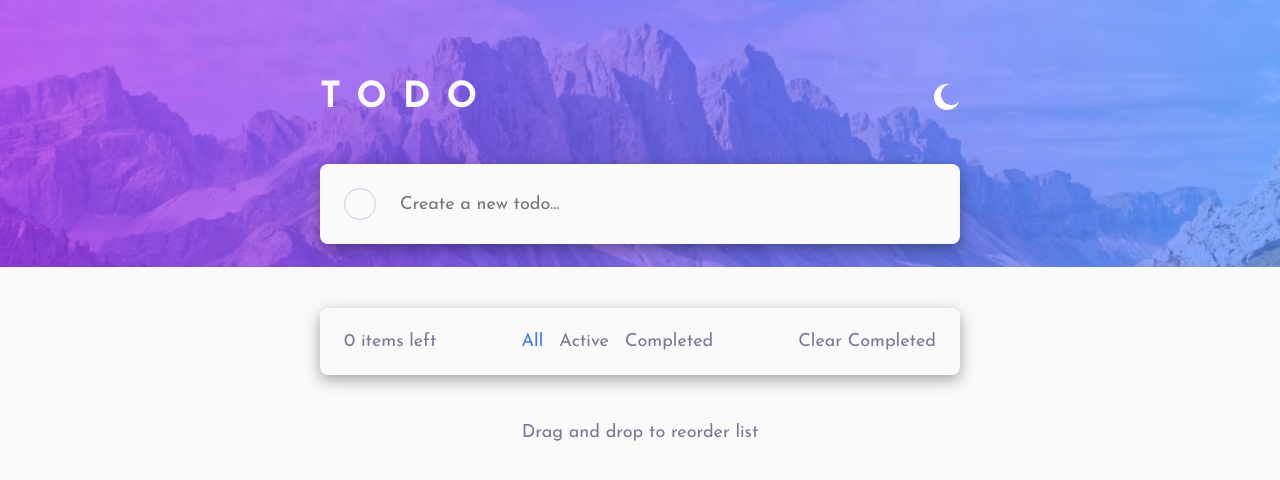
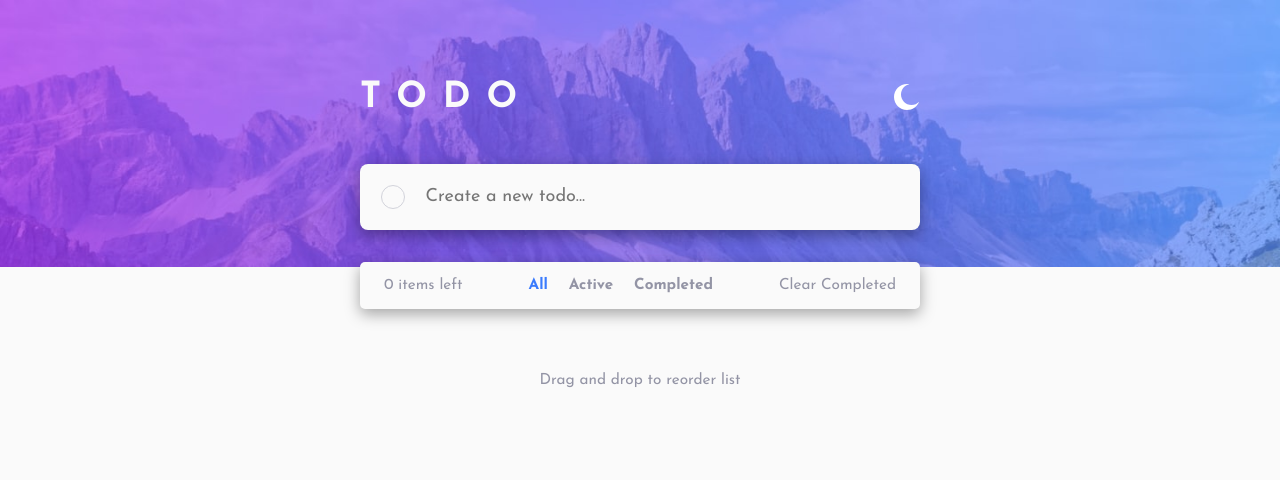
Before and after one commit to viniciusmontibeller/todo-list, a React (Vite) app: page / in a window 1280 px wide. Shown: the top 480 px of the page. Built offline with nearby package versions, Linux system fonts and the light colour scheme; the HTML template or start-up script is replaced by a standard one.

Commit message:
small adjustment to colors and theme colors

```diff
--- a/src/styles/abstracts/_colors.scss
+++ b/src/styles/abstracts/_colors.scss
@@ -3,7 +3,7 @@ $check-background: linear-gradient(120deg,hsl(192, 100%, 67%), hsl(280, 87%, 65%
 
 $very-light-gray: hsl(0, 0%, 98%);
 $very-light-grayish-blue: hsl(236, 33%, 92%);
-$light-grayish-blue: hsl(233, 11%, 84%);
+$lighter-grayish-blue: hsl(233, 11%, 84%);
 $dark-grayish-blue: hsl(236, 9%, 61%);
 $very-dark-grayish-blue: hsl(235, 19%, 35%);
 
@@ -11,6 +11,6 @@ $very-dark-blue: hsl(235, 21%, 11%);
 $very-dark-desaturated-blue: hsl(235, 24%, 19%);
 $light-grayish-blue: hsl(234, 39%, 85%);
 $light-grayish-blue-hover: hsl(236, 33%, 92%);
-$dark-grayish-blue: hsl(234, 11%, 52%);
-$very-dark-grayish-blue: hsl(233, 14%, 35%);
-$very-dark-grayish-blue-2: hsl(237, 14%, 26%);
+$darker-grayish-blue: hsl(234, 11%, 52%);
+$very-dark-gray-blue: hsl(233, 14%, 35%);
+$very-dark-gray-blue2: hsl(237, 14%, 26%);
--- a/src/styles/base/_base.scss
+++ b/src/styles/base/_base.scss
@@ -2,10 +2,6 @@
 @use "../theme" as *;
 
 body {
-    // background-image: url("../../../public/images/bg-desktop-light.jpg");
-    // background-size: contain;
-    // background-repeat: no-repeat;
-    // min-height: 100vh;
     font-family: $primary-font;
     font-size: $font-size;
     #root{
--- a/src/styles/components/_footer.scss
+++ b/src/styles/components/_footer.scss
@@ -4,13 +4,15 @@
 .footer {
     display: flex;
     justify-content: space-between;
-    padding: 1.5rem;
+    padding: 1rem 1.5rem;
+    font-size: $font-size * .85;
     @include themify($themes){
         color: themed("faded-text-color");
     }
     .todos-state {
         display: flex;
-        gap: 1rem;
+        gap: 1.3rem;
+        font-weight: 600;
     }
     .list-filter{
         &.active{
@@ -22,7 +24,7 @@
         transition: .2s ease-in-out;
         &:hover{
             @include themify($themes){
-                color: themed("text-color");
+                color: themed("text-hover");
             }
         }
     }
--- a/src/styles/components/_todo.scss
+++ b/src/styles/components/_todo.scss
@@ -11,7 +11,6 @@
 
     &:hover{
         .close-btn{
-            // display: flex;
             opacity: 1;
         }
     }
@@ -39,21 +38,21 @@
 
     }
     .check{
-        margin: 1.5rem;
+        margin: 1.3rem;
     }
     .close-btn {
-        margin: 1.5rem;
+        margin: 1.3rem;
         background-color: transparent;
         border: none;
         cursor: pointer;
         opacity: 0;
     }
     .submit-btn{
-        margin: 1.5rem;
+        margin: 1.3rem;
     }
     .check, .submit-btn{
-        height: 2rem;
-        width: 2rem;
+        height: 1.5rem;
+        width: 1.5rem;
         border-radius: 50%;
         background-color: transparent;
         cursor: pointer;
@@ -87,4 +86,7 @@
 .new.todo{
     border-radius: 8px;
     box-shadow: rgba(0, 0, 0, 0.35) 0px 5px 15px;
+    input{
+        caret-color: $bright-blue;
+    }
 }
--- a/src/styles/components/_todoList.scss
+++ b/src/styles/components/_todoList.scss
@@ -5,11 +5,11 @@
     @include themify($themes){
         background: themed("list-background");
     }
-    border-radius: 8px;
+    border-radius: 5px;
     box-shadow: rgba(0, 0, 0, 0.35) 0px 5px 15px;
-    margin-top: 4rem;
+    margin-top: 2rem;
     overflow: hidden;
-    margin-bottom: 3rem;
+    margin-bottom: 4rem;
     .todo{
         @include themify($themes){
             border-bottom: 1px solid themed("border-color")
--- a/src/styles/theme/_theme.scss
+++ b/src/styles/theme/_theme.scss
@@ -3,21 +3,25 @@
 $themes: (
     light: (
         background: $very-light-gray,
-        text-color: $very-dark-blue,
+        text-color: $very-dark-grayish-blue,
         list-background: $very-light-gray,
         background-image: $desktop-light-bg,
         faded-text-color: $dark-grayish-blue,
-        completed-text-color: $light-grayish-blue,
-        border-color: $light-grayish-blue,
+        completed-text-color: $lighter-grayish-blue,
+        border-color: $lighter-grayish-blue,
+        text-hover: $very-dark-grayish-blue,
+        obs-text: $dark-grayish-blue,
     ),
     dark: (
         background: $very-dark-blue,
-        text-color: $very-light-grayish-blue,
+        text-color: $light-grayish-blue,
         list-background: $very-dark-desaturated-blue,
         background-image: $desktop-dark-bg,
-        faded-text-color: $dark-grayish-blue,
-        completed-text-color: $dark-grayish-blue,
-        border-color: $very-dark-grayish-blue,
+        faded-text-color: $darker-grayish-blue,
+        completed-text-color: $very-dark-gray-blue,
+        border-color: $very-dark-gray-blue2,
+        text-hover: $light-grayish-blue-hover,
+        obs-text: $very-dark-gray-blue,
     )
 );
 
@@ -38,14 +42,3 @@ $themes: (
 @function themed($key){
     @return map-get($theme-map, $key)
 };
-
-// @mixin background($themes){
-//       @each $theme-name, $sub-map in $themes{
-//           .theme-#{$theme-name}{
-//               $theme-map: $sub-map;
-//               @each $key, $value in $sub-map{
-//                 #{$key}: $value;
-//               }
-//           }
-//       }
-//   };
--- a/src/styles/utilities/_main.scss
+++ b/src/styles/utilities/_main.scss
@@ -1,13 +1,15 @@
 @use "../theme" as *;
+@use "../abstracts/" as *;
 
 main {
-    max-width: 40rem;
+    max-width: 35rem;
     width: 100%;
     margin-top: 5rem;
     .obs{
         text-align: center;
+        font-size: $font-size * .85;
         @include themify($themes){
-            color: themed("faded-text-color");
+            color: themed("obs-text");
         }
     }
 }
```
Also changed, not shown: public/design/active-states-light.jpg.
